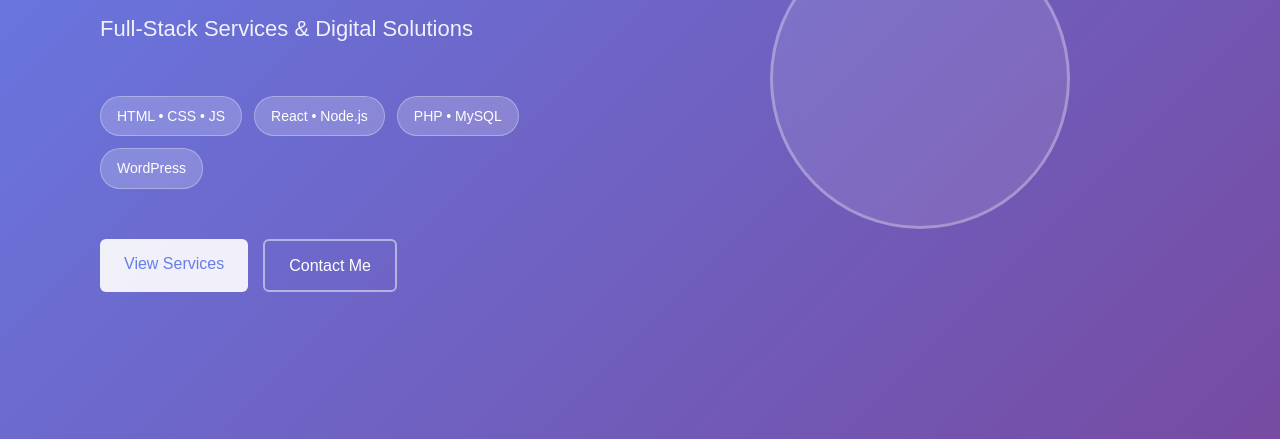
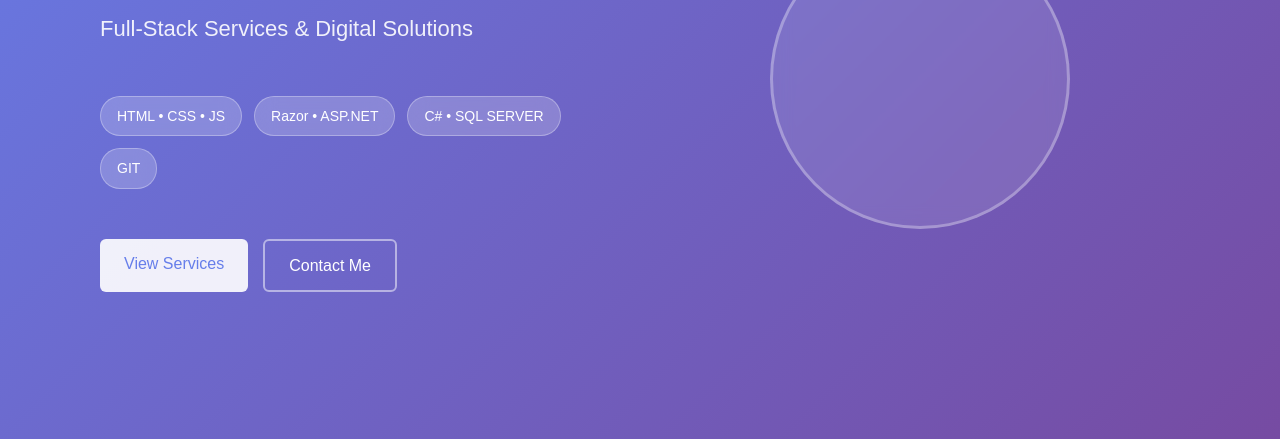
Before and after one commit to joseleoo/jose_dev_portafolio, a plain HTML site: page src/index.html in a window 1280 px wide. Shown: the part 361-800 px from the top of the page. Drawn offline with Linux system fonts and the light colour scheme; a script that the page names is missing.

Commit message:
arreglados los lenguajes de programacion

```diff
--- a/src/index.html
+++ b/src/index.html
@@ -36,9 +36,9 @@
 
                 <div class="tech-stack">
                     <div class="tech-badge">HTML • CSS • JS</div>
-                    <div class="tech-badge">React • Node.js</div>
-                    <div class="tech-badge">PHP • MySQL</div>
-                    <div class="tech-badge">WordPress</div>
+                    <div class="tech-badge">Razor • ASP.NET</div>
+                    <div class="tech-badge">C# • SQL SERVER</div>
+                    <div class="tech-badge">GIT</div>
                 </div>
 
                 <div class="cta-buttons">
```
